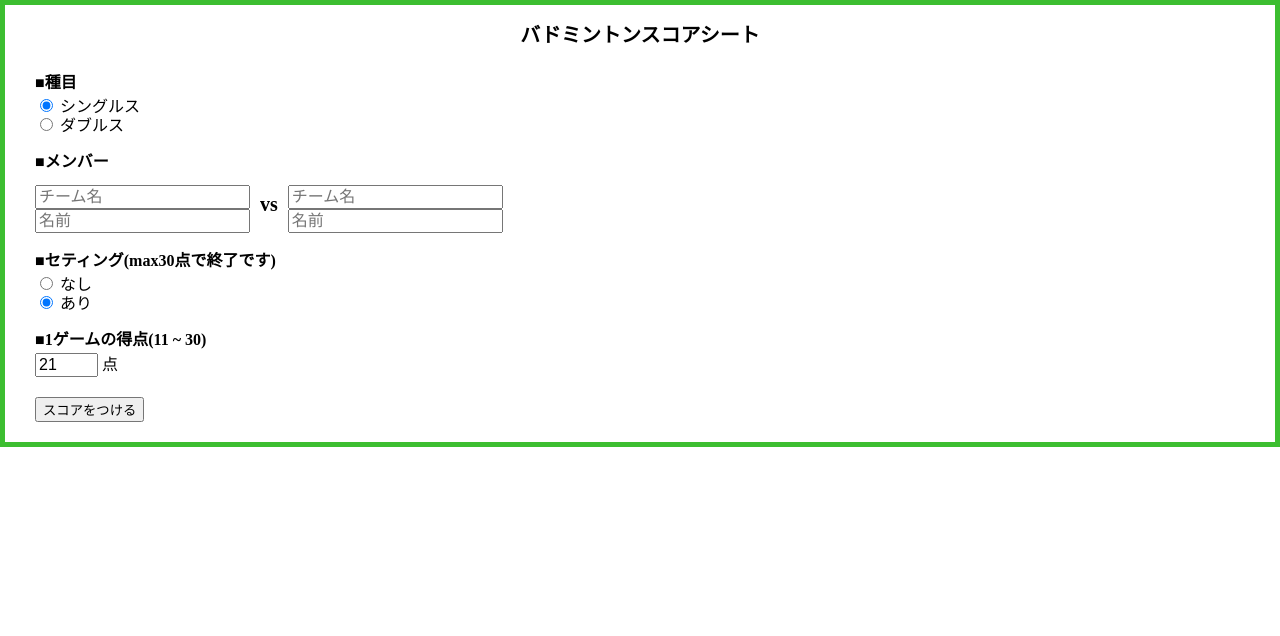
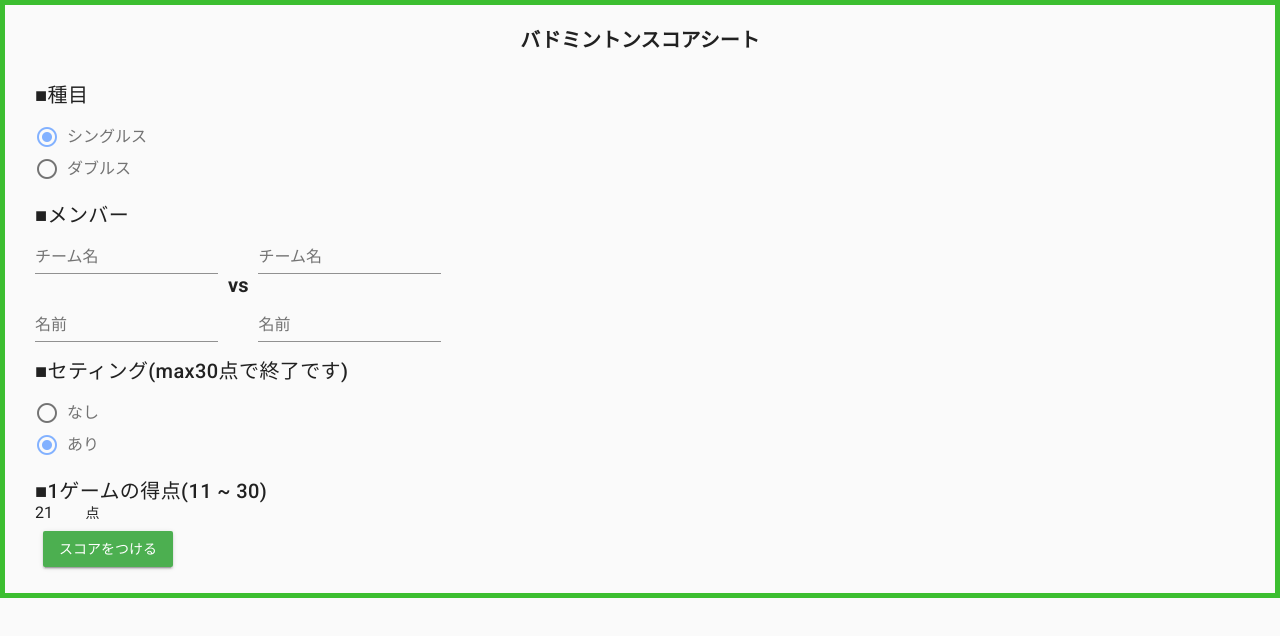
Before and after one commit to underground0930/badminton_score, a Vue app in the folder bad_score/: page / in a window 1280 px wide. Shown: the top 636 px of the page. Built offline with nearby package versions, Linux system fonts and the light colour scheme.

Commit message:
Vuetifyを導入

```diff
--- a/bad_score/package.json
+++ b/bad_score/package.json
@@ -10,6 +10,7 @@
   "dependencies": {
     "vue": "^2.5.17",
     "vue-router": "^3.0.2",
+    "vuetify": "^1.4.2",
     "vuex": "^3.0.1"
   },
   "devDependencies": {
--- a/bad_score/public/index.html
+++ b/bad_score/public/index.html
@@ -5,7 +5,8 @@
     <meta http-equiv="X-UA-Compatible" content="IE=edge">
     <meta name="viewport" content="width=device-width,initial-scale=1.0">
     <link rel="icon" href="<%= BASE_URL %>favicon.ico">
-    <title>bad_score</title>
+    <title>バドミントンスコア</title>
+    <link href='https://fonts.googleapis.com/css?family=Roboto:100,300,400,500,700,900|Material+Icons' rel="stylesheet">
   </head>
   <body>
     <noscript>
--- a/bad_score/src/App.vue
+++ b/bad_score/src/App.vue
@@ -1,9 +1,11 @@
 <template>
   <div id="app">
+    <v-app>
     <div class="wrapper">
       <h1 class="mainTitle">バドミントンスコアシート</h1>
       <router-view />
     </div>
+    </v-app>
   </div>
 </template>
 
--- a/bad_score/src/main.js
+++ b/bad_score/src/main.js
@@ -2,7 +2,10 @@ import Vue from 'vue'
 import App from './App.vue'
 import store from './store'
 import router from './router'
+import Vuetify from 'vuetify'
+import 'vuetify/dist/vuetify.min.css'
 
+Vue.use(Vuetify)
 Vue.config.productionTip = false
 
 new Vue({
--- a/bad_score/src/pages/Index.vue
+++ b/bad_score/src/pages/Index.vue
@@ -1,54 +1,47 @@
 <template>
   <main>
+
     <ul class="lists">
       <li class="list">
         <dl class="list__child">
-          <dt>■種目</dt>
+          <dt class="title">■種目</dt>
           <dd>
-            <label>
-              <input
-                type='radio'
-                value="0"
-                v-model.number="config.type"
-                @change="updatePlayers"
-              > シングルス
-            </label>
-          </dd>
-          <dd>
-            <label>
-              <input
-                type='radio'
-                value="1"
-                v-model.number="config.type"
-                @change="updatePlayers"
-              > ダブルス
-            </label>
+            <v-radio-group v-model="config.type" @change="updatePlayers">
+              <v-radio
+                label="シングルス"
+                :value="0"
+              ></v-radio>
+              <v-radio
+                label="ダブルス"
+                :value="1"
+              ></v-radio>
+            </v-radio-group>
           </dd>
         </dl>
       </li>
       <li class="list">
         <dl class="list__child">
-          <dt>■メンバー</dt>
+          <dt class="title">■メンバー</dt>
           <dd class="member">
             <ul>
               <li>
-                <input type='text' v-model="players[0].team" placeholder="チーム名"><br>
-                <input type='text' v-model="players[0].name" placeholder="名前">
+                <v-text-field label="チーム名" v-model="players[0].team"></v-text-field>
+                <v-text-field label="名前" v-model="players[0].name"></v-text-field>
               </li>
               <li v-if="config.type === 1">
-                <input type='text' v-model="players[1].team" placeholder="チーム名"><br>
-                <input type='text' v-model="players[1].name" placeholder="名前">
+                <v-text-field label="チーム名" v-model="players[1].team"></v-text-field>
+                <v-text-field label="名前" v-model="players[1].name"></v-text-field>
               </li>
             </ul>
             <p>vs</p>
             <ul>
               <li>
-                <input type='text' v-model="players[config.type === 1 ? 2 : 1].team" placeholder="チーム名"><br>
-                <input type='text' v-model="players[config.type === 1 ? 2 : 1].name" placeholder="名前">
+                <v-text-field label="チーム名" v-model="players[config.type === 1 ? 2 : 1].team"></v-text-field>
+                <v-text-field label="名前" v-model="players[config.type === 1 ? 2 : 1].name"></v-text-field>
               </li>
               <li v-if="config.type === 1">
-                <input type='text' v-model="players[3].team" placeholder="チーム名"><br>
-                <input type='text' v-model="players[3].name" placeholder="名前">
+                <v-text-field label="チーム名" v-model="players[3].team"></v-text-field>
+                <v-text-field label="名前" v-model="players[3].name"></v-text-field>
               </li>
             </ul>
           </dd>
@@ -56,30 +49,24 @@
       </li>
       <li class="list">
         <dl class="list__child">
-          <dt>■セティング<span>(max30点で終了です)</span></dt>
+          <dt class="title">■セティング<span>(max30点で終了です)</span></dt>
           <dd>
-            <label>
-              <input
-                type='radio'
-                value="0"
-                v-model.number="config.setting"
-              > なし
-            </label>
-          </dd>
-          <dd>
-            <label>
-              <input
-                type='radio'
-                value="1"
-                v-model.number="config.setting"
-              > あり
-            </label>
+            <v-radio-group v-model="config.setting">
+              <v-radio
+                label="なし"
+                :value="0"
+              ></v-radio>
+              <v-radio
+                label="あり"
+                :value="1"
+              ></v-radio>
+            </v-radio-group>
           </dd>
         </dl>
       </li>
       <li class="list">
         <dl>
-          <dt>■1ゲームの得点<span>(11 ~ 30)</span></dt>
+          <dt class="title">■1ゲームの得点<span>(11 ~ 30)</span></dt>
           <dd>
             <input
               type='number'
@@ -92,8 +79,9 @@
       </li>
     </ul>
     <div>
-      <router-link to="/sheet" tag="button">スコアをつける</router-link>
+      <v-btn color="success" :append="true" to="/sheet">スコアをつける</v-btn>
     </div>
+
   </main>
 </template>
 
@@ -151,18 +139,10 @@ export default {
 </script>
 
 <style scoped lang="scss">
+ul {
+  padding-left: 0;
+}
 .list {
-  margin: 0 0 20px;
-  dt {
-    font-weight: bold;
-    margin: 0 0 5px;
-  }
-  li {
-    font-size: 16px;
-    &:last-child {
-      margin: 10px 0 0;
-    }
-  }
 }
 .member {
   display: flex;
```
Also changed, not shown: 1 other file (tests, documents, lock files or other folders).
